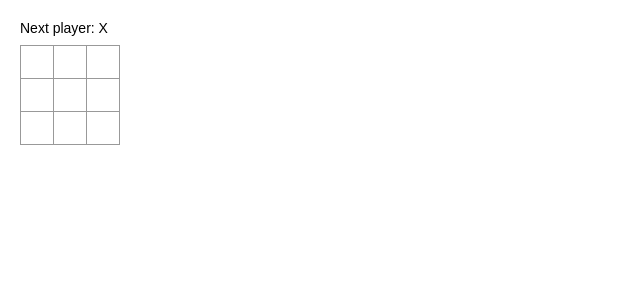
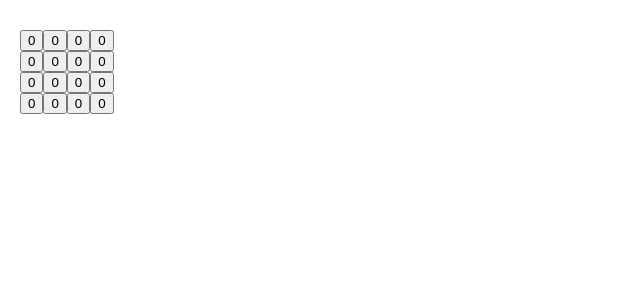
Before and after one commit to reginalin/2048, a React (Create React App) app: page / in a window 1280 px wide. Shown: the top 300 px of the page, without its empty margins (0-640 px from the left). Built offline with nearby package versions, Linux system fonts and the light colour scheme.

Commit message:
create 4x4 grid using loops

```diff
--- a/src/index.js
+++ b/src/index.js
@@ -1,75 +1,87 @@
-import React from 'react';
-import ReactDOM from 'react-dom';
-import './index.css';
+import React from "react";
+import ReactDOM from "react-dom";
+import "./index.css";
 
-function Square(props) {
+function Tile(props) {
   return (
-		<button
-			className="square"
-			onClick={props.onClick}
-		>
+    <button className="tile" onClick={props.onClick}>
       {props.value}
     </button>
   );
 }
 
+// return True if game over
+function gameOver() {
+  return false;
+}
+
+// create empty board
+
 class Board extends React.Component {
   constructor(props) {
     super(props);
     this.state = {
-			squares: Array(9).fill(null),
-			xIsNext: true,
+      dimension: 4,
+      tiles: this.createBoard(),
+      gameOver: false
     };
   }
-	handleClick(i) {
-		const squares = this.state.squares.slice();
+  createBoard() {
+    let board = [[0, 0, 0, 0], [0, 0, 0, 0], [0, 0, 0, 0], [0, 0, 0, 0]];
+    return board;
+  }
+  handleClick(i, j) {
+    const tiles = this.state.tiles.slice();
+    const dimension = 4;
 
     //ignore click if game has been won
-		if (calculateWinner(squares) || squares[i]) {
-			return;
-		}
-		squares[i] = this.state.xIsNext ? 'X' : 'O';
+    //if (calculateWinner(tiles) || tiles[i]) {
+    //return;
+    //}
+    //tiles[i] = this.state.xIsNext ? 'X' : 'O';
     this.setState({
-			squares: squares,
-			xIsNext: !this.state.xIsNext,
+      dimension: dimension,
+      tiles: tiles,
+      gameOver: gameOver
+      //xIsNext: !this.state.xIsNext,
     });
   }
-	renderSquare(i) {
+  renderTile(i, j) {
     return (
-			<Square
-				value={this.state.squares[i]}
-				onClick={() => this.handleClick(i)}
+      <Tile
+        value={this.state.tiles[i][j]}
+        onClick={() => this.handleClick(i, j)}
       />
     );
   }
-	render() {
-		const winner = calculateWinner(this.state.squares);
-		let status;
-		if (winner) {
-			status = 'Winner: ' + winner;
-		} else {
-			status = 'Next player: ' + (this.state.xIsNext ? 'X' : 'O');
+  renderRow(i) {
+    return (
+      <div className="board-row">
+        {this.renderTile(i, 0)}
+        {this.renderTile(i, 1)}
+        {this.renderTile(i, 2)}
+        {this.renderTile(i, 3)}
+      </div>
+    );
   }
 
+  render() {
+    let status = true; // later: replace status with timer
+    //const winner = calculateWinner(this.state.tiles);
+    //let status;
+    //if (winner) {
+    //status = 'Winner: ' + winner;
+    //} else {
+    //status = 'Next player: ' + (this.state.xIsNext ? 'X' : 'O');
+    //}
 
     return (
       <div>
         <div className="status">{status}</div>
-				<div className="board-row">
-					{this.renderSquare(0)}
-					{this.renderSquare(1)}
-					{this.renderSquare(2)}
-				</div>
-				<div className="board-row">
-					{this.renderSquare(3)}
-					{this.renderSquare(4)}
-					{this.renderSquare(5)}
-				</div>
-				<div className="board-row">
-					{this.renderSquare(6)}
-					{this.renderSquare(7)}
-					{this.renderSquare(8)}
-				</div>
+        {this.renderRow(0)}
+        {this.renderRow(1)}
+        {this.renderRow(2)}
+        {this.renderRow(3)}
       </div>
     );
   }
@@ -91,29 +103,26 @@ class Game extends React.Component {
   }
 }
 
-function calculateWinner(squares) {
-	const lines = [
-		[0, 1, 2],
-		[3, 4, 5],
-		[6, 7, 8],
-		[0, 3, 6],
-		[1, 4, 7],
-		[2, 5, 8],
-		[0, 4, 8],
-		[2, 4, 6],
-	];
-	for (let i = 0; i < lines.length; i++) {
-		const [a, b, c] = lines[i];
-		if (squares[a] && squares[a] === squares[b] && squares[a] === squares[c]) {
-			return squares[a];
-		}
-	}
-	return null;
-}
+//function calculateWinner(tiles) {
+//const lines = [
+//[0, 1, 2],
+//[3, 4, 5],
+//[6, 7, 8],
+//[0, 3, 6],
+//[1, 4, 7],
+//[2, 5, 8],
+//[0, 4, 8],
+//[2, 4, 6],
+//];
+//for (let i = 0; i < lines.length; i++) {
+//const [a, b, c] = lines[i];
+//if (tiles[a] && tiles[a] === tiles[b] && tiles[a] === tiles[c]) {
+//return tiles[a];
+//}
+//}
+//return null;
+//}
 
 // ========================================
 
-ReactDOM.render(
-	<Game />,
-	document.getElementById('root')
-);
+ReactDOM.render(<Game />, document.getElementById("root"));
```
Lines whose indentation alone changed are shown as unchanged.
